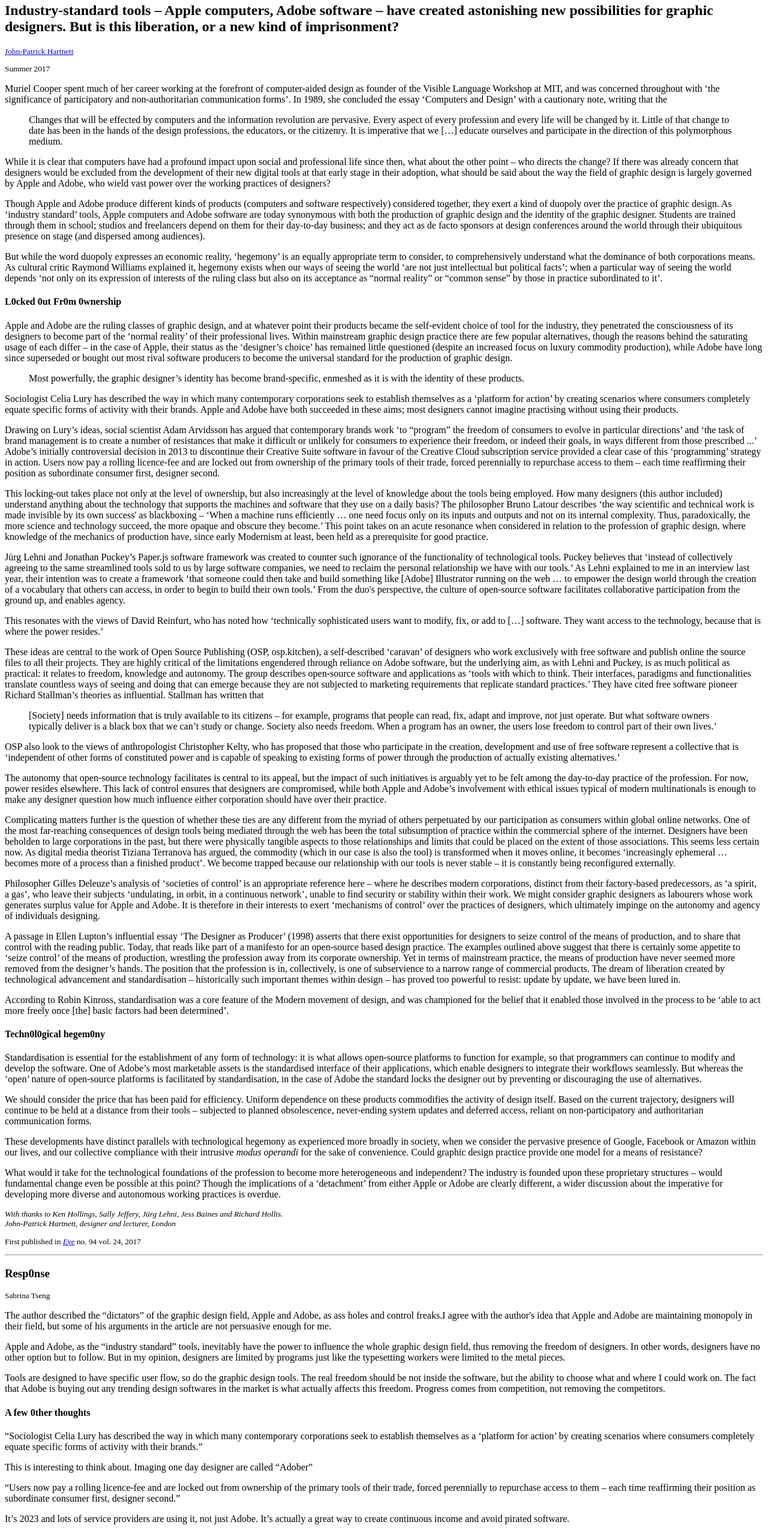
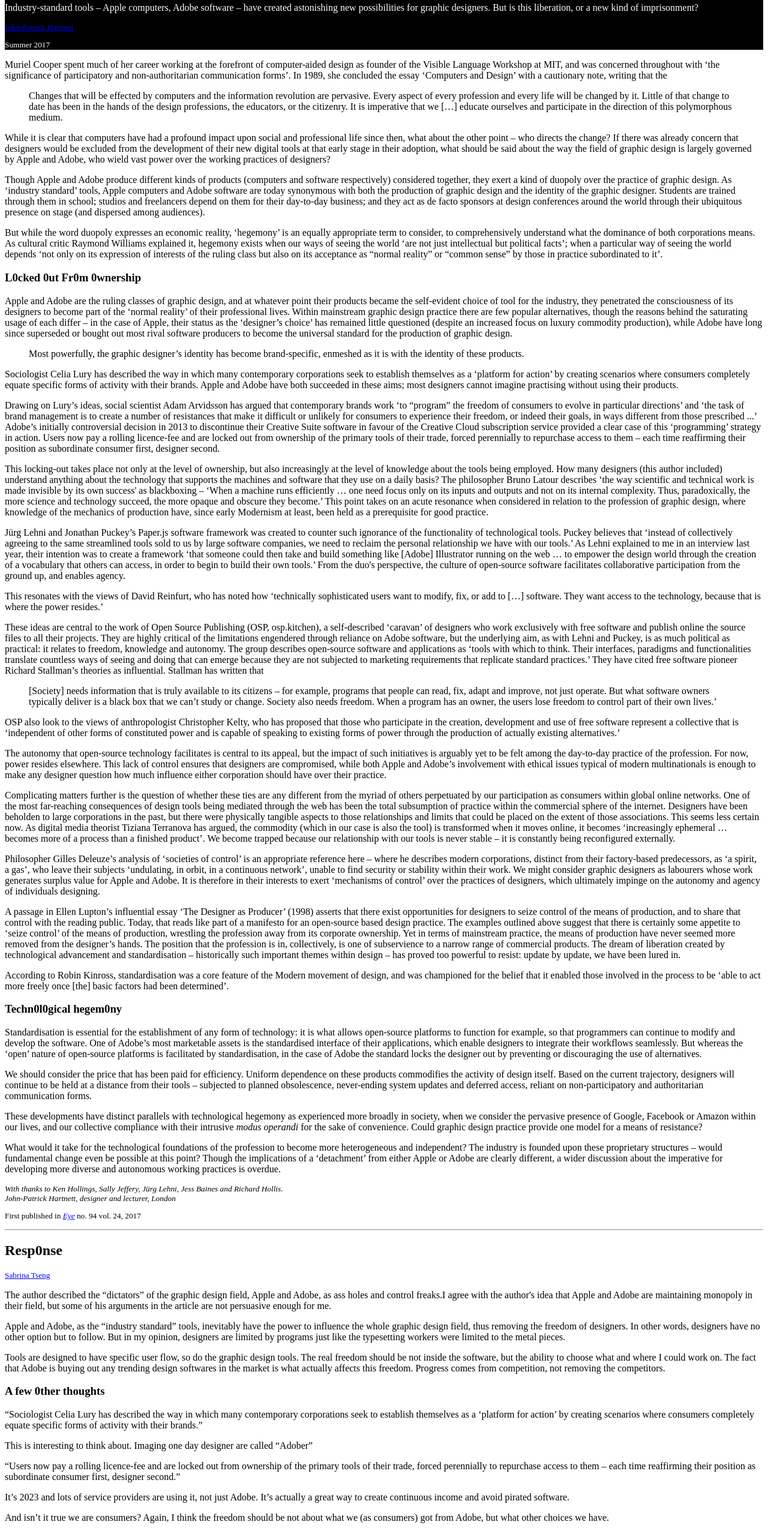
Before and after one commit to Sabrina-Tseng/manuscript, a plain HTML site: page index.html in a window 1280 px wide. Shown: the part 76-2628 px from the top of the page at 60% size. Drawn offline with Linux system fonts and the light colour scheme.

Commit message:
Convert all space to tabs, linked to stylesheet

```diff
--- a/index.html
+++ b/index.html
@@ -2,23 +2,25 @@
 <html>
 	<head>
 		<title>The programmed designer</title>
+		<link rel="stylesheet" href="style.css">
 	</head>
+
 	<body>
+
 		<header>
 			<h1>The programmed designer</h1>
-            <h2>Industry-standard tools – Apple computers, Adobe software – have created astonishing new possibilities for graphic designers. But is this liberation, or a new kind of imprisonment?</h2>
+			<p class="subtitle">Industry-standard tools – Apple computers, Adobe software – have created astonishing new possibilities for graphic designers. But is this liberation, or a new kind of imprisonment?</p>
 
 			<div class="author&date">
 				<small>
-                    <p class="author"><a href="https://www.eyemagazine.com/profile/author/john-patrick-hartnett">John-Patrick Hartnett</a></p>
+					<p class="author"><a href="https://www.eyemagazine.com/profile/author/john-patrick-hartnett" target="_blank">John-Patrick Hartnett</a></p>
 					<p class="date">Summer 2017</p>
 				</small>
 			</div>
-
 		</header>
 
 		<main>
-            <div class="article">
+			<article class="article">
 				<p>Muriel Cooper spent much of her career working at the forefront of computer-aided design as founder of the Visible Language Workshop at MIT, and was concerned throughout with ‘the significance of participatory and non-authoritarian communication forms’. In 1989, she concluded the essay ‘Computers and Design’ with a cautionary note, writing that the</p>
 
 					<blockquote>
@@ -29,7 +31,7 @@
 				<p>Though Apple and Adobe produce different kinds of products (computers and software respectively) considered together, they exert a kind of duopoly over the practice of graphic design. As ‘industry standard’ tools, Apple computers and Adobe software are today synonymous with both the production of graphic design and the identity of the graphic designer. Students are trained through them in school; studios and freelancers depend on them for their day-to-day business; and they act as de facto sponsors at design conferences around the world through their ubiquitous presence on stage (and dispersed among audiences).</p>
 				<p>But while the word duopoly expresses an economic reality, ‘hegemony’ is an equally appropriate term to consider, to comprehensively understand what the dominance of both corporations means. As cultural critic Raymond Williams explained it, hegemony exists when our ways of seeing the world ‘are not just intellectual but political facts’; when a particular way of seeing the world depends ‘not only on its expression of interests of the ruling class but also on its acceptance as “normal reality” or “common sense” by those in practice subordinated to it’.</p>
 
-                <h4>L0cked 0ut Fr0m 0wnership</h4>
+				<h3>L0cked 0ut Fr0m 0wnership</h3>
 
 				<p>Apple and Adobe are the ruling classes of graphic design, and at whatever point their products became the self-evident choice of tool for the industry, they penetrated the consciousness of its designers to become part of the ‘normal reality’ of their professional lives. Within mainstream graphic design practice there are few popular alternatives, though the reasons behind the saturating usage of each differ – in the case of Apple, their status as the ‘designer’s choice’ has remained little questioned (despite an increased focus on luxury commodity production), while Adobe have long since superseded or bought out most rival software producers to become the universal standard for the production of graphic design.</p>
 
@@ -55,33 +57,41 @@
 				<p>A passage in Ellen Lupton’s influential essay ‘The Designer as Producer’ (1998) asserts that there exist opportunities for designers to seize control of the means of production, and to share that control with the reading public. Today, that reads like part of a manifesto for an open-source based design practice. The examples outlined above suggest that there is certainly some appetite to ‘seize control’ of the means of production, wrestling the profession away from its corporate ownership. Yet in terms of mainstream practice, the means of production have never seemed more removed from the designer’s hands. The position that the profession is in, collectively, is one of subservience to a narrow range of commercial products. The dream of liberation created by technological advancement and standardisation – historically such important themes within design – has proved too powerful to resist: update by update, we have been lured in.</p>
 				<p>According to Robin Kinross, standardisation was a core feature of the Modern movement of design, and was championed for the belief that it enabled those involved in the process to be ‘able to act more freely once [the] basic factors had been determined’.</p>
 
-                <h4>Techn0l0gical hegem0ny</h4>
+				<h3>Techn0l0gical hegem0ny</h3>
 
 				<p>Standardisation is essential for the establishment of any form of technology: it is what allows open-source platforms to function for example, so that programmers can continue to modify and develop the software. One of Adobe’s most marketable assets is the standardised interface of their applications, which enable designers to integrate their workflows seamlessly. But whereas the ‘open’ nature of open-source platforms is facilitated by standardisation, in the case of Adobe the standard locks the designer out by preventing or discouraging the use of alternatives.</p>
 				<p>We should consider the price that has been paid for efficiency. Uniform dependence on these products commodifies the activity of design itself. Based on the current trajectory, designers will continue to be held at a distance from their tools – subjected to planned obsolescence, never-ending system updates and deferred access, reliant on non-participatory and authoritarian communication forms.</p>
 				<p>These developments have distinct parallels with technological hegemony as experienced more broadly in society, when we consider the pervasive presence of Google, Facebook or Amazon within our lives, and our collective compliance with their intrusive <i>modus operandi</i> for the sake of convenience. Could graphic design practice provide one model for a means of resistance?</p>
 				<p>What would it take for the technological foundations of the profession to become more heterogeneous and independent? The industry is founded upon these proprietary structures – would fundamental change even be possible at this point? Though the implications of a ‘detachment’ from either Apple or Adobe are clearly different, a wider discussion about the imperative for developing more diverse and autonomous working practices is overdue.</p>
+
 				<div class="credit">
 					<small>
 						<p><i>With thanks to Ken Hollings, Sally Jeffery, Jürg Lehni, Jess Baines and Richard Hollis.<br/>
 						John-Patrick Hartnett, designer and lecturer, London</i></p>
-                        <p>First published in <i><a href="https://www.eyemagazine.com/">Eye</a></i> no. 94 vol. 24, 2017</p>
+						<p>First published in <i><a href="https://www.eyemagazine.com/" target="_blank">Eye</a></i> no. 94 vol. 24, 2017</p>
 					</small>
 				</div>
-            </div>
+
+			</article>
+
 			<hr />
-            <div class="response">
-                <h3>Resp0nse</h3>
+
+			<article class="response">
+
+				<h2>Resp0nse</h2>
+
 				<small>
-                    <p class="responseAuthor">Sabrina Tseng</p>
+					<p class="author"><a href="https://sabrinatseng.myportfolio.com/" target="_blank">Sabrina Tseng</a></p>
 				</small>
+
 				<div class="mainResponse">
 					<p>The author described the “dictators” of the graphic design field, Apple and Adobe, as ass holes and control freaks.I agree with the author's idea that Apple and Adobe are maintaining monopoly in their field, but some of his arguments in the article are not persuasive enough for me.</p>
 					<p>Apple and Adobe, as the “industry standard” tools, inevitably have the power to influence the whole graphic design field, thus removing the freedom of designers. In other words, designers have no other option but to follow. But in my opinion, designers are limited by programs just like the typesetting workers were limited to the metal pieces.</p>
 					<p>Tools are designed to have specific user flow, so do the graphic design tools. The real freedom should be not inside the software, but the ability to choose what and where I could work on. The fact that Adobe is buying out any trending design softwares in the market is what actually affects this freedom. Progress comes from competition, not removing the competitors.</p>
 				</div>
+
 				<div class="otherResponse">
-                    <h4>A few 0ther thoughts</h4>
+					<h3>A few 0ther thoughts</h3>
 					<div>
 						<p class="responseText">“Sociologist Celia Lury has described the way in which many contemporary corporations seek to establish themselves as a ‘platform for action’ by creating scenarios where consumers completely equate specific forms of activity with their brands.”</p>
 						<p class="responseToText">This is interesting to think about. Imaging one day designer are called “Adober”</p>
@@ -99,13 +109,18 @@
 						<p class="responseText">“technically sophisticated users want to modify, fix, or add to […] software. They want access to the technology, because that is where the power resides.”</p>
 						<p class="responseToText">Maybe it's called plug-ins?</p>
 					</div>
-
 					<div>
 						<p class="responseText">“We become trapped because our relationship with our tools is never stable – it is constantly being reconfigured externally.”</p>
 						<p class="responseToText">Is it a bad thing? Technology is changing everyday, and so does the design field. We don’t need to (and most likely cannot) understand everything hidden in the blackbox.</p>
 					</div>
 				</div>
-            </div>
+			</article>
+
+			<footer>
+				<small>
+					<p>Sabrina Tseng 2023</p>
+				</small>
+			</footer>
 		</main>
 	</body>
 </html>
```
Lines whose indentation alone changed are shown as unchanged.
